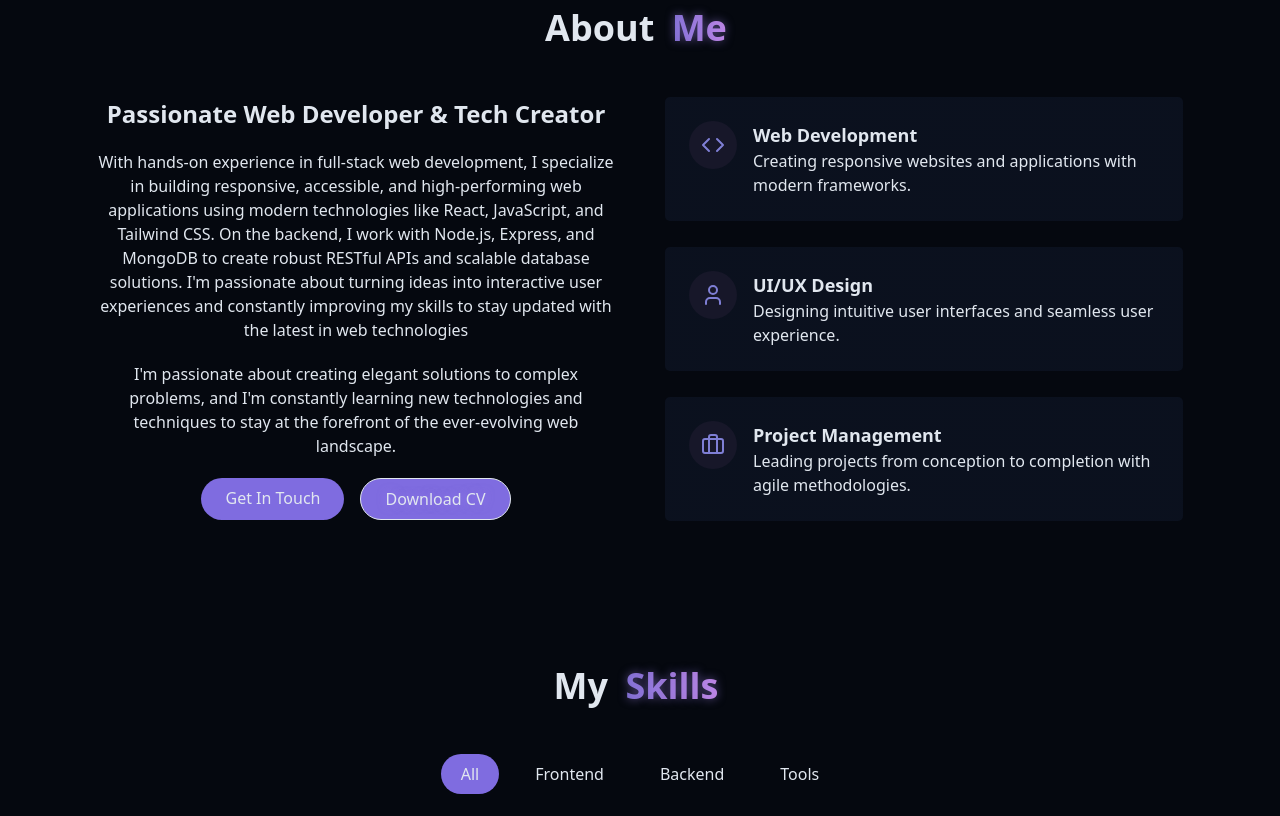
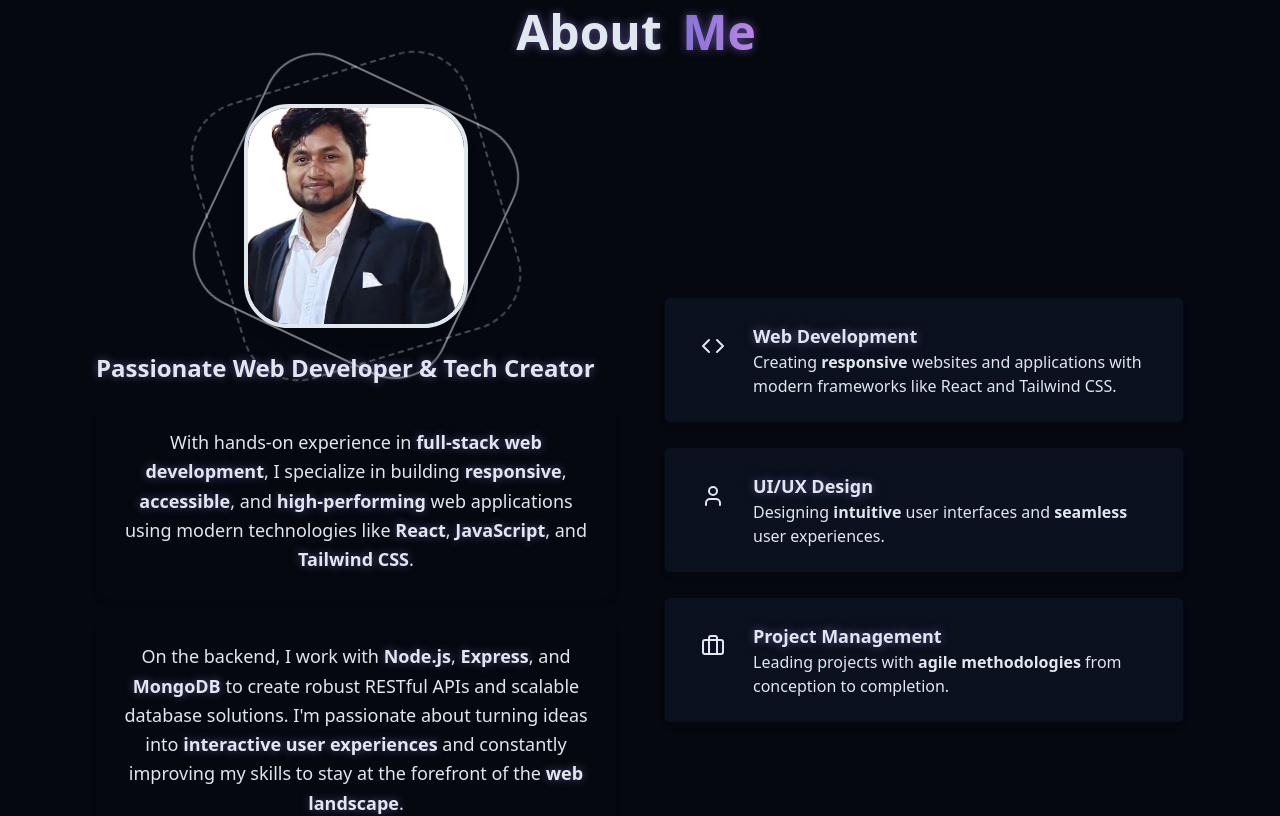
Before and after one commit to kumarsachinkain01/sk_portfolio, a React (Vite) app: page / in a window 1280 px wide. Shown: the part 840-1656 px from the top of the page. Built offline with nearby package versions, Linux system fonts and the light colour scheme.

Commit message:
add profile image with animated

```diff
--- a/src/components/AboutSection.jsx
+++ b/src/components/AboutSection.jsx
@@ -1,115 +1,304 @@
-import React from 'react'
-import { cn } from '@/lib/utils'
-import { Briefcase, Code, User } from 'lucide-react'
+import React, { useEffect, useRef, useState } from 'react';
+import { cn } from '@/lib/utils';
+import { Briefcase, Code, User } from 'lucide-react';
 
 const AboutSection = () => {
-  const handleDownloadCV = () => {
-  const fileUrl = 'public/resume/Sachin -1.pdf';
-  // let resume = "src/assets/Sachin -1.pdf"
+  const [isVisible, setIsVisible] = useState(false);
+  const sectionRef = useRef(null);
 
-  // Open the file in a new tab
-  window.open(fileUrl, '_blank');
+  useEffect(() => {
+    const observer = new IntersectionObserver(
+      ([entry]) => {
+        if (entry.isIntersecting) {
+          setIsVisible(true);
+          observer.disconnect();
+        }
+      },
+      { threshold: 0.1 }
+    );
 
-  // Create a temporary <a> element for downloading
-  const link = document.createElement('a');
-  link.href = fileUrl;
-  link.download = 'Sachin_Kumar_CV.pdf';
-  document.body.appendChild(link);
-  link.click();
-  document.body.removeChild(link);
-};
+    if (sectionRef.current) {
+      observer.observe(sectionRef.current);
+    }
+
+    return () => observer.disconnect();
+  }, []);
 
   return (
-    <section id='about'  className='py-12 px-4 sm:px-6 md:px-12 lg:px-24 w-full'>
-      {" "}
-        <div className='max-w-6xl mx-auto w-full'>
-          <h2 className='text-3xl md:text-4xl font-bold mb-12 text-center animate-[var(--animate-fade-in)]'>
-            About <span className={cn(
+    <section
+      id="about"
+      ref={sectionRef}
+      className="py-12 px-4 sm:px-6 md:px-12 lg:px-24 w-full bg-gradient-to-b from-background/95 to-primary/10"
+    >
+      <div className="max-w-6xl mx-auto w-full">
+        <h2
+          className={cn(
+            'text-3xl sm:text-4xl md:text-5xl font-bold mb-12 text-center text-foreground text-glow',
+            isVisible ? 'animate-[var(--animate-fade-in)]' : 'opacity-0'
+          )}
+        >
+          About{' '}
+          <span
+            className={cn(
               'inline-block logo-gradient text-glow animate-[var(--animate-fade-in-delay-1)] font-extrabold mx-2'
-              )}>Me</span>
+            )}
+          >
+            Me
+          </span>
         </h2>
 
-          <div className='grid grid-cols-1 md:grid-cols-2 gap-12 items-center'>
-             <div className='space-y-5'>
-                 <h3 className='text-2xl font-semibold'>Passionate Web Developer & Tech Creator</h3>
-                 <p className='text-muted-foreground'>
-                  With hands-on experience in full-stack web development, I specialize in building responsive, accessible, and high-performing web applications using modern technologies like React, JavaScript, and Tailwind CSS.
-
-                  On the backend, I work with Node.js, Express, and MongoDB to create robust RESTful APIs and scalable database solutions. I'm passionate about turning ideas into interactive user experiences and constantly improving my skills to stay updated with the latest in web technologies
+        <div className="grid grid-cols-1 lg:grid-cols-2 gap-8 md:gap-12 items-center">
+          <div
+            className={cn(
+              'space-y-5',
+              isVisible ? 'animate-[var(--animate-fade-in-delay-2)]' : 'opacity-0'
+            )}
+          >
+            <div className="flex justify-center mb-6">
+  <div className="relative">
+    <img
+      src="/Sachin-Profile.png"
+      alt="Sachin Kumar"
+      className={cn(
+        'w-40 h-40 sm:w-48 sm:h-48 md:w-56 md:h-56 rounded-[20%] object-cover border-4 border-primary/20 shadow-lg',
+        'transition-transform duration-500 hover:scale-105 hover:shadow-xl'
+      )}
+    />
+    <div
+      className={cn(
+        'absolute -inset-4 sm:-inset-5 md:-inset-6 border-2 border-primary/10 rounded-[20%]',
+        'animate-[spin_8s_linear_infinite] opacity-50'
+      )}
+    />
+    <div
+      className={cn(
+        'absolute -inset-6 sm:-inset-7 md:-inset-8 border-2 border-dashed border-primary/15 rounded-[20%]',
+        'animate-[spin_12s_linear_infinite_reverse] opacity-30'
+      )}
+    />
+  </div>
+</div>
+            <h3 className="text-xl sm:text-2xl font-semibold text-foreground text-glow text-center sm:text-left">
+              Passionate Web Developer & Tech Creator
+            </h3>
+            <p
+              className={cn(
+                'text-foreground/80 text-sm sm:text-base md:text-lg leading-relaxed bg-background/20 p-4 sm:p-6 rounded-xl shadow-md',
+                'transition-all duration-300 hover:bg-background/30 hover:shadow-lg'
+              )}
+            >
+              With hands-on experience in <span className="text-primary font-semibold text-glow">full-stack web development</span>, I specialize in building{' '}
+              <span className="text-primary font-semibold text-glow">responsive</span>,{' '}
+              <span className="text-primary font-semibold text-glow">accessible</span>, and{' '}
+              <span className="text-primary font-semibold text-glow">high-performing</span> web applications using modern technologies like{' '}
+              <span className="text-primary font-semibold text-glow">React</span>,{' '}
+              <span className="text-primary font-semibold text-glow">JavaScript</span>, and{' '}
+              <span className="text-primary font-semibold text-glow">Tailwind CSS</span>.
             </p>
-
-                 <p className='text-muted-foreground'>
-                  I'm passionate about creating elegant solutions to complex problems, and I'm constantly learning new technologies and techniques to stay at the forefront of the ever-evolving web landscape.
+            <p
+              className={cn(
+                'text-foreground/80 text-sm sm:text-base md:text-lg leading-relaxed bg-background/20 p-4 sm:p-6 rounded-xl shadow-md',
+                'transition-all duration-300 hover:bg-background/30 hover:shadow-lg'
+              )}
+            >
+              On the backend, I work with <span className="text-primary font-semibold text-glow">Node.js</span>,{' '}
+              <span className="text-primary font-semibold text-glow">Express</span>, and{' '}
+              <span className="text-primary font-semibold text-glow">MongoDB</span> to create robust RESTful APIs and scalable database solutions. I'm passionate about turning ideas into{' '}
+              <span className="text-primary font-semibold text-glow">interactive user experiences</span> and constantly improving my skills to stay at the forefront of the{' '}
+              <span className="text-primary font-semibold text-glow">web landscape</span>.
             </p>
-                 <div className='flex flex-col sm:flex-row   gap-4 justify-center'>
-                  <a href="#contact"   className="cosmic-button inline-block">
-                    {" "}
+            <div className="flex flex-col sm:flex-row gap-4 justify-center sm:justify-start">
+              <a
+                href="#contact"
+                className={cn(
+                  'cosmic-button inline-block px-6 py-3 text-base sm:text-lg font-medium text-primary-foreground',
+                  'transition-all duration-300 hover:shadow-lg'
+                )}
+              >
                 Get In Touch
               </a>
-
-                   <a href="/resume/Sachin -1.pdf"
+              <a
+                href="/resume/Sachin -1.pdf"
                 download="Sachin_Kumar_CV.pdf"
-                      className="cosmic-button inline-block px-6 py-2 rounded-full border border-primary text-primary hover:bg-primary/10 transition-colors duration-300 cursor-pointer text-glow"
-                      aria-label="Download CV">
+                className={cn(
+                  'inline-block px-6 py-3 text-base sm:text-lg font-medium rounded-full border border-primary text-primary',
+                  'hover:bg-primary/10 hover:shadow-lg transition-all duration-300 text-glow cursor-pointer'
+                )}
+                aria-label="Download CV"
+              >
                 Download CV
               </a>
             </div>
           </div>
 
-
-             <div className="grid grid-cols-1 gap-6">
-  {/* Card 1 */}
-  <div className="gradient-border p-6 card-hover">
+          <div
+            className={cn(
+              'grid grid-cols-1 gap-6',
+              isVisible ? 'animate-[var(--animate-fade-in-delay-3)]' : 'opacity-0'
+            )}
+          >
+            <div className="gradient-border p-5 sm:p-6 bg-gradient-to-br from-card/95 to-primary/10 rounded-xl shadow-md card-hover">
               <div className="flex items-start gap-4 flex-wrap sm:flex-nowrap">
-      <div className="p-3 rounded-full bg-[#171729] shrink-0">
-        <Code className="h-6 w-6 text-[#7F7FD5]" />
+                <div className="p-3 rounded-full bg-primary/10 shrink-0 group-hover:bg-primary/20 transition-colors duration-300">
+                  <Code className="h-6 w-6 text-primary text-glow" />
                 </div>
                 <div className="text-left break-words max-w-full">
-        <h4 className="font-semibold text-lg">Web Development</h4>
-        <p className="text-muted-foreground">
-          Creating responsive websites and applications with modern frameworks.
+                  <h4 className="font-semibold text-lg text-foreground text-glow">Web Development</h4>
+                  <p className="text-foreground/80 text-sm sm:text-base">
+                    Creating <span className="text-primary font-semibold">responsive</span> websites and applications with modern frameworks like React and Tailwind CSS.
                   </p>
                 </div>
               </div>
             </div>
-
-  {/* Card 2 */}
-  <div className="gradient-border p-6 card-hover">
+            <div className="gradient-border p-5 sm:p-6 bg-gradient-to-br from-card/95 to-primary/10 rounded-xl shadow-md card-hover">
               <div className="flex items-start gap-4 flex-wrap sm:flex-nowrap">
-      <div className="p-3 rounded-full bg-[#171729] shrink-0">
-        <User className="h-6 w-6 text-[#7F7FD5]" />
+                <div className="p-3 rounded-full bg-primary/10 shrink-0 group-hover:bg-primary/20 transition-colors duration-300">
+                  <User className="h-6 w-6 text-primary text-glow" />
                 </div>
                 <div className="text-left break-words max-w-full">
-        <h4 className="font-semibold text-lg">UI/UX Design</h4>
-        <p className="text-muted-foreground">
-          Designing intuitive user interfaces and seamless user experience.
+                  <h4 className="font-semibold text-lg text-foreground text-glow">UI/UX Design</h4>
+                  <p className="text-foreground/80 text-sm sm:text-base">
+                    Designing <span className="text-primary font-semibold">intuitive</span> user interfaces and{' '}
+                    <span className="text-primary font-semibold">seamless</span> user experiences.
                   </p>
                 </div>
               </div>
             </div>
-
-  {/* Card 3 */}
-  <div className="gradient-border p-6 card-hover">
+            <div className="gradient-border p-5 sm:p-6 bg-gradient-to-br from-card/95 to-primary/10 rounded-xl shadow-md card-hover">
               <div className="flex items-start gap-4 flex-wrap sm:flex-nowrap">
-      <div className="p-3 rounded-full bg-[#171729] shrink-0">
-        <Briefcase className="h-6 w-6 text-[#7F7FD5]" />
+                <div className="p-3 rounded-full bg-primary/10 shrink-0 group-hover:bg-primary/20 transition-colors duration-300">
+                  <Briefcase className="h-6 w-6 text-primary text-glow" />
                 </div>
                 <div className="text-left break-words max-w-full">
-        <h4 className="font-semibold text-lg">Project Management</h4>
-        <p className="text-muted-foreground">
-          Leading projects from conception to completion with agile methodologies.
+                  <h4 className="font-semibold text-lg text-foreground text-glow">Project Management</h4>
+                  <p className="text-foreground/80 text-sm sm:text-base">
+                    Leading projects with <span className="text-primary font-semibold">agile methodologies</span> from conception to completion.
                   </p>
                 </div>
               </div>
             </div>
           </div>
+        </div>
+      </div>
+    </section>
+  );
+};
+
+export default AboutSection;
+
+
+// import React from 'react'
+// import { cn } from '@/lib/utils'
+// import { Briefcase, Code, User } from 'lucide-react'
+
+// const AboutSection = () => {
+// //   const handleDownloadCV = () => {
+// //   const fileUrl = 'public/resume/Sachin -1.pdf';
+// //   // let resume = "src/assets/Sachin -1.pdf"
+
+// //   // Open the file in a new tab
+// //   window.open(fileUrl, '_blank');
+
+// //   // Create a temporary <a> element for downloading
+// //   const link = document.createElement('a');
+// //   link.href = fileUrl;
+// //   link.download = 'Sachin_Kumar_CV.pdf';
+// //   document.body.appendChild(link);
+// //   link.click();
+// //   document.body.removeChild(link);
+// // };
+
+//   return (
+//     <section id='about'  className='py-12 px-4 sm:px-6 md:px-12 lg:px-24 w-full'>
+//       {" "}
+//         <div className='max-w-6xl mx-auto w-full'>
+//           <h2 className='text-3xl md:text-4xl font-bold mb-12 text-center animate-[var(--animate-fade-in)]'>
+//             About <span className={cn(
+//                 'inline-block logo-gradient text-glow animate-[var(--animate-fade-in-delay-1)] font-extrabold mx-2'
+//               )}>Me</span>
+//           </h2>
+
+//           <div className='grid grid-cols-1 md:grid-cols-2 gap-12 items-center'>
+//              <div className='space-y-5'>
+//                  <h3 className='text-2xl font-semibold'>Passionate Web Developer & Tech Creator</h3>
+//                  <p className='text-muted-foreground'>
+//                   With hands-on experience in full-stack web development, I specialize in building responsive, accessible, and high-performing web applications using modern technologies like React, JavaScript, and Tailwind CSS.
+
+//                   On the backend, I work with Node.js, Express, and MongoDB to create robust RESTful APIs and scalable database solutions. I'm passionate about turning ideas into interactive user experiences and constantly improving my skills to stay updated with the latest in web technologies
+//                  </p>
+
+//                  <p className='text-muted-foreground'>
+//                   I'm passionate about creating elegant solutions to complex problems, and I'm constantly learning new technologies and techniques to stay at the forefront of the ever-evolving web landscape.
+//                  </p>
+//                  <div className='flex flex-col sm:flex-row   gap-4 justify-center'>
+//                   <a href="#contact"   className="cosmic-button inline-block">
+//                     {" "}
+//                     Get In Touch
+//                   </a>
+
+//                    <a href="/resume/Sachin -1.pdf"
+//                       download="Sachin_Kumar_CV.pdf"
+//                       className="cosmic-button inline-block px-6 py-2 rounded-full border border-primary text-primary hover:bg-primary/10 transition-colors duration-300 cursor-pointer text-glow"
+//                       aria-label="Download CV">
+//                       Download CV
+//                   </a>
+//                  </div>
+//              </div>
+
+
+//              <div className="grid grid-cols-1 gap-6">
+//   {/* Card 1 */}
+//   <div className="gradient-border p-6 card-hover">
+//     <div className="flex items-start gap-4 flex-wrap sm:flex-nowrap">
+//       <div className="p-3 rounded-full bg-[#171729] shrink-0">
+//         <Code className="h-6 w-6 text-[#7F7FD5]" />
+//       </div>
+//       <div className="text-left break-words max-w-full">
+//         <h4 className="font-semibold text-lg">Web Development</h4>
+//         <p className="text-muted-foreground">
+//           Creating responsive websites and applications with modern frameworks.
+//         </p>
+//       </div>
+//     </div>
+//   </div>
+
+//   {/* Card 2 */}
+//   <div className="gradient-border p-6 card-hover">
+//     <div className="flex items-start gap-4 flex-wrap sm:flex-nowrap">
+//       <div className="p-3 rounded-full bg-[#171729] shrink-0">
+//         <User className="h-6 w-6 text-[#7F7FD5]" />
+//       </div>
+//       <div className="text-left break-words max-w-full">
+//         <h4 className="font-semibold text-lg">UI/UX Design</h4>
+//         <p className="text-muted-foreground">
+//           Designing intuitive user interfaces and seamless user experience.
+//         </p>
+//       </div>
+//     </div>
+//   </div>
+
+//   {/* Card 3 */}
+//   <div className="gradient-border p-6 card-hover">
+//     <div className="flex items-start gap-4 flex-wrap sm:flex-nowrap">
+//       <div className="p-3 rounded-full bg-[#171729] shrink-0">
+//         <Briefcase className="h-6 w-6 text-[#7F7FD5]" />
+//       </div>
+//       <div className="text-left break-words max-w-full">
+//         <h4 className="font-semibold text-lg">Project Management</h4>
+//         <p className="text-muted-foreground">
+//           Leading projects from conception to completion with agile methodologies.
+//         </p>
+//       </div>
+//     </div>
+//   </div>
+// </div>
 
 
 
-          </div>
-        </div>
-    </section>
-  )
-}
+//           </div>
+//         </div>
+//     </section>
+//   )
+// }
 
-export default AboutSection
+// export default AboutSection
```
Also changed, not shown: public/Sachin-Profile.png (added). Lines whose indentation alone changed are shown as unchanged.
